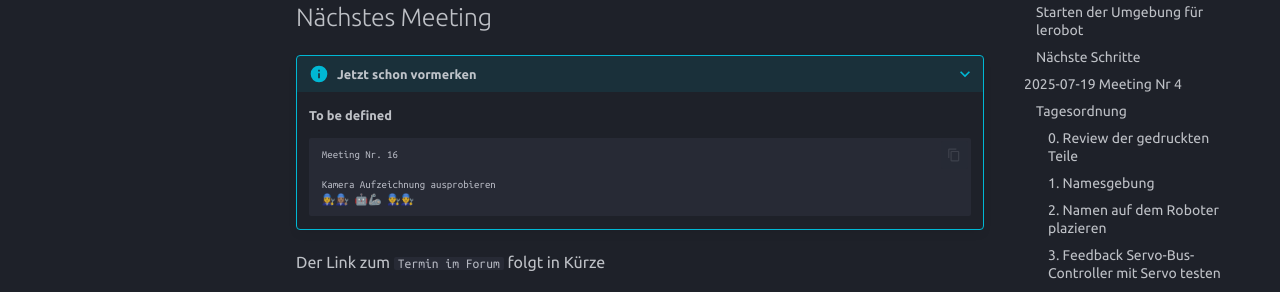
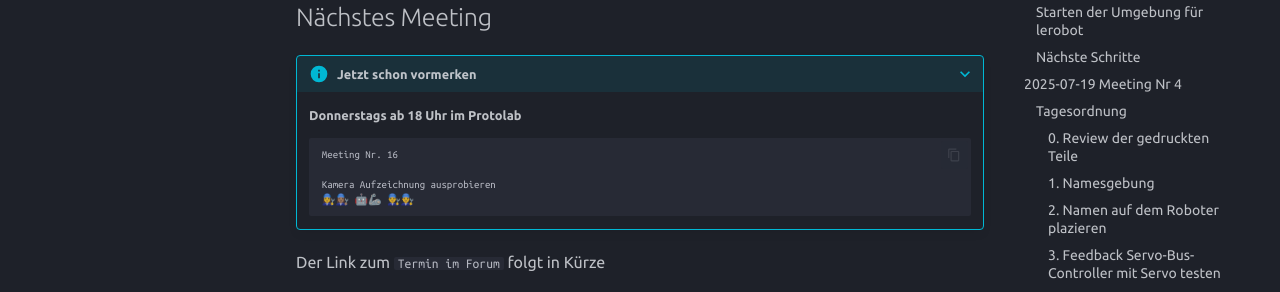
Before and after one commit to garagelab-dus/protolab-robo-docs, an MkDocs documentation site: the page built from docs/Protokolle/Backlog.md, in a window 1280 px wide and 900 px high. Shown: the part 229-521 px from the top of the window. Built offline with MkDocs 1.6.1 and Material for MkDocs 9.7.7, drawn with Linux system fonts in a browser that asks for light colours; comment, search, counter and statistics services are not loaded.

Commit message:
Update meeting time in Backlog.md

````diff
--- a/docs/Protokolle/Backlog.md
+++ b/docs/Protokolle/Backlog.md
@@ -4,7 +4,7 @@
 
 ???+ info "Jetzt schon vormerken"
 
-    **To be defined**
+    **Donnerstags ab 18 Uhr im Protolab**
 
     ```text
     Meeting Nr. 16
````
